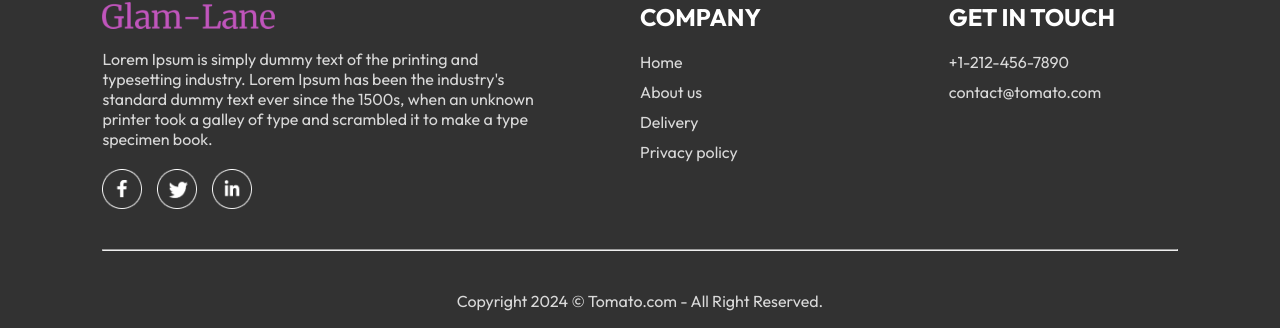
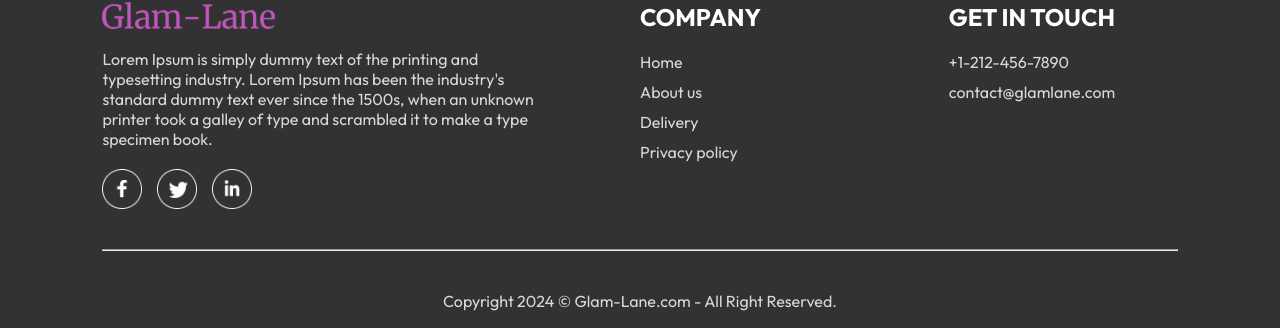
Before and after one commit to Ritwika-14/food-del, a React (Vite) app in the folder frontend/: page / in a window 1280 px wide. Shown: the part 1688-2016 px from the top of the page. Built offline with nearby package versions, Linux system fonts and the light colour scheme; no server answers.

Commit message:
Update Footer.jsx

```diff
--- a/frontend/src/components/Footer/Footer.jsx
+++ b/frontend/src/components/Footer/Footer.jsx
@@ -28,12 +28,12 @@ const Footer = () => {
             <h2>GET IN TOUCH</h2>
             <ul>
                 <li>+1-212-456-7890</li>
-                <li>contact@tomato.com</li>
+                <li>contact@glamlane.com</li>
             </ul>
         </div>
       </div>
       <hr />
-      <p className="footer-copyright">Copyright 2024 © Tomato.com - All Right Reserved.</p>
+      <p className="footer-copyright">Copyright 2024 © Glam-Lane.com - All Right Reserved.</p>
     </div>
   )
 }
```
